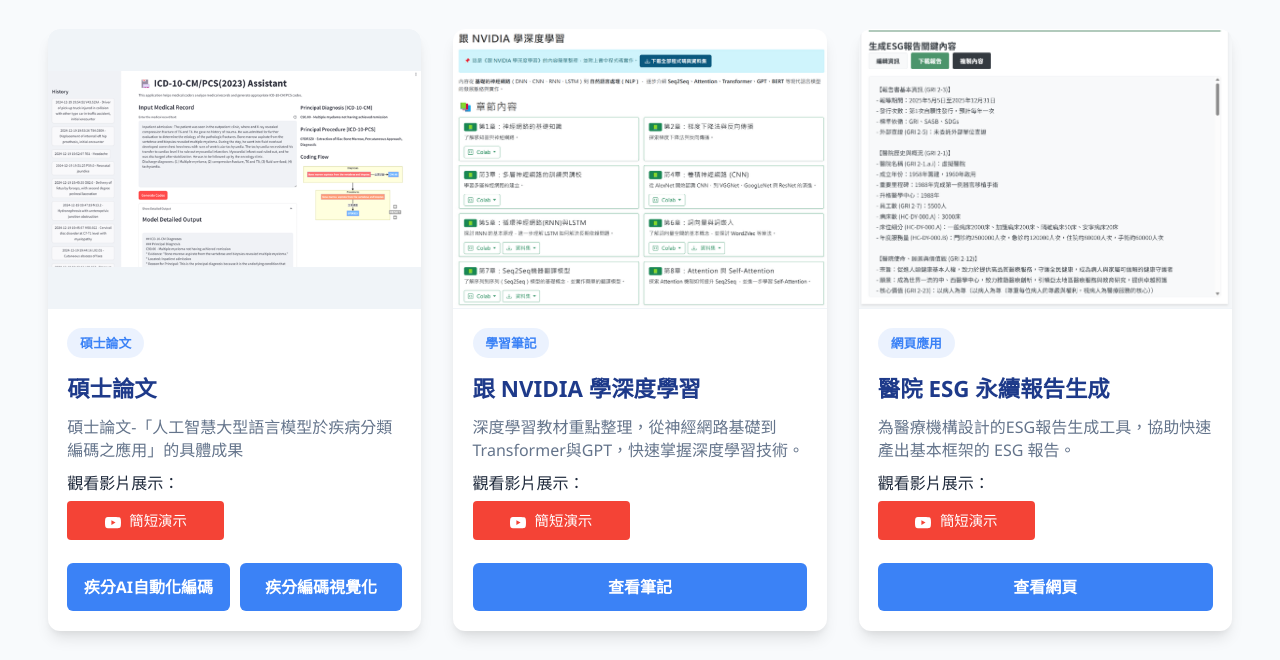
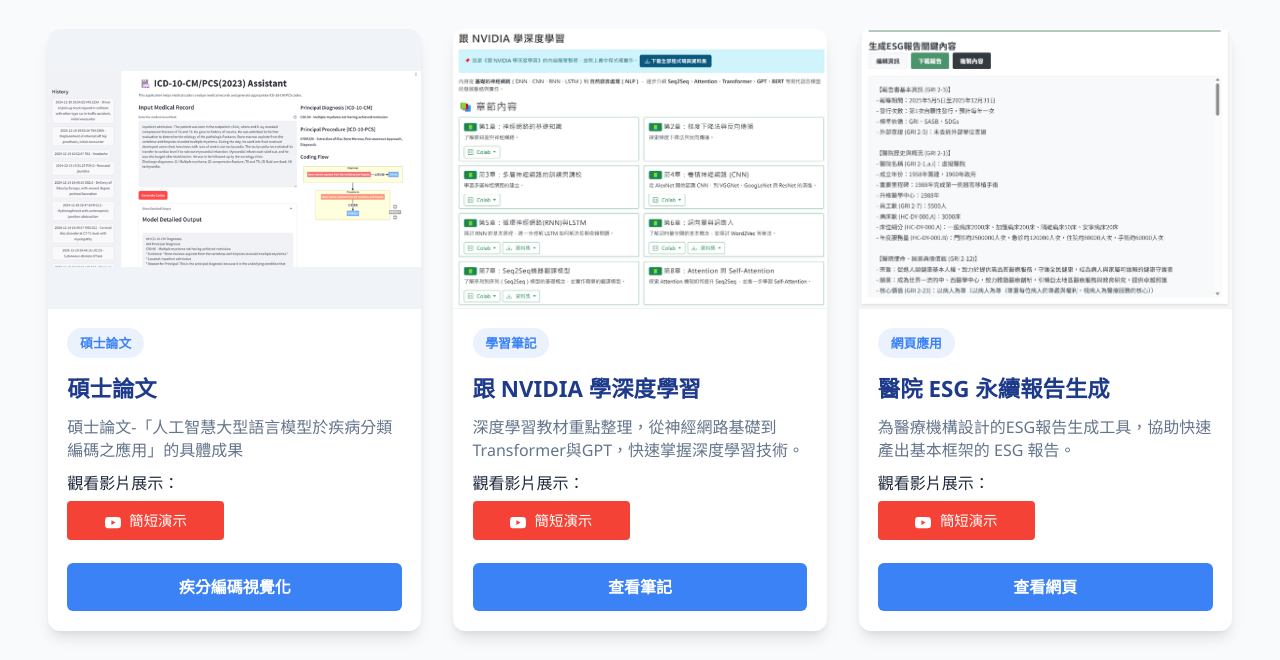
Before and after one commit to LI-YI-HSIEN/LI-YI-HSIEN, a plain HTML site: page index.html in a window 1280 px wide. Shown: the part 138-798 px from the top of the page. Drawn offline with Linux system fonts and the light colour scheme.

Commit message:
Update index.html
註解hugging face spaces

```diff
--- a/index.html
+++ b/index.html
@@ -52,8 +52,8 @@
                     <!-- 按鈕區域 -->
                     <div class="button-area">
                         <div class="button-container">
-                            <a href="https://huggingface.co/spaces/liyihsien/my_best_mistral"
-                                class="card-btn equal-width" target="_blank">疾分AI自動化編碼</a>
+<!--                             <a href="https://huggingface.co/spaces/liyihsien/my_best_mistral"
+                                class="card-btn equal-width" target="_blank">疾分AI自動化編碼</a> -->
                             <a href="https://huggingface.co/spaces/liyihsien/ICD" class="card-btn equal-width"
                                 target="_blank">疾分編碼視覺化</a>
                         </div>
```
